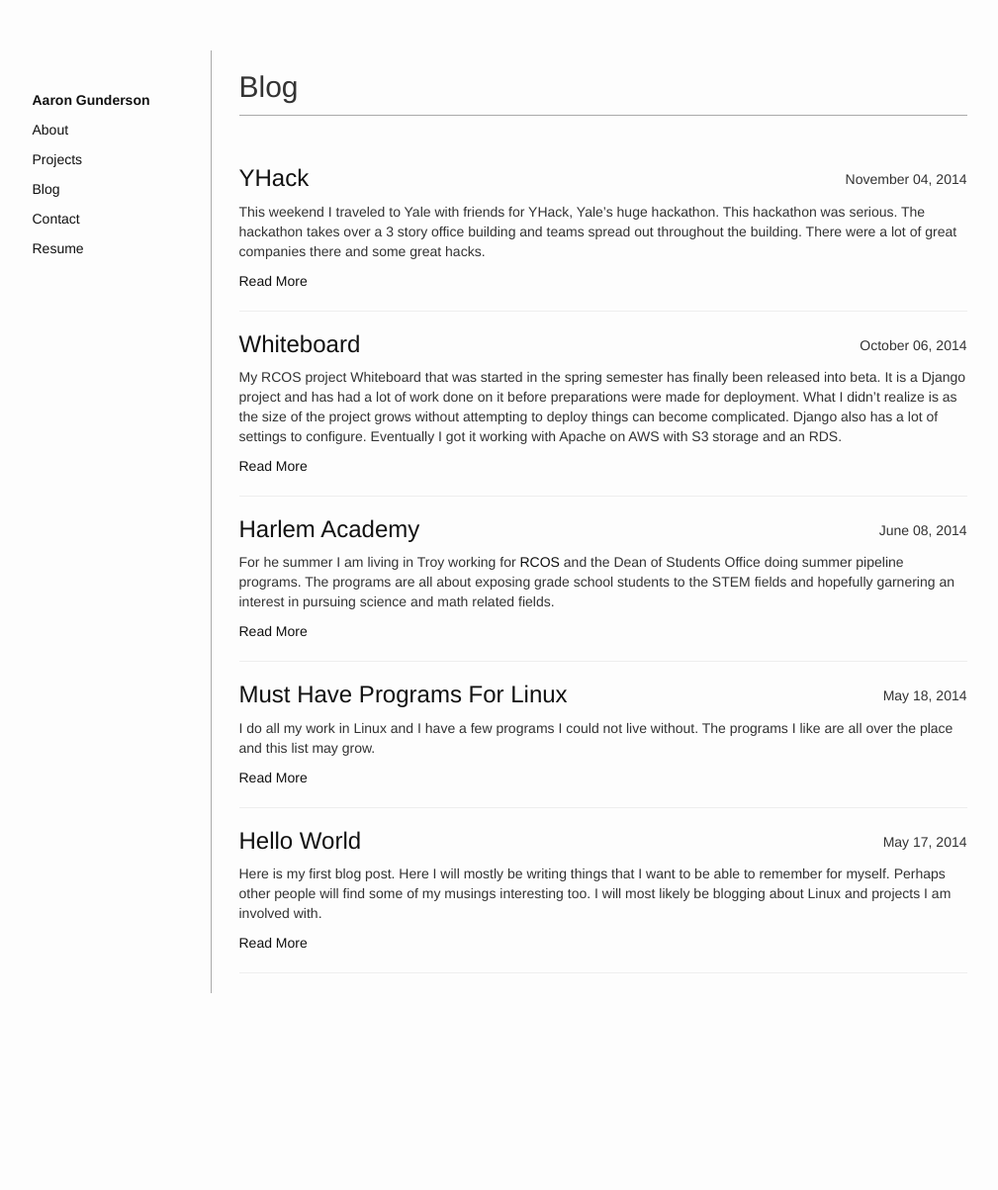
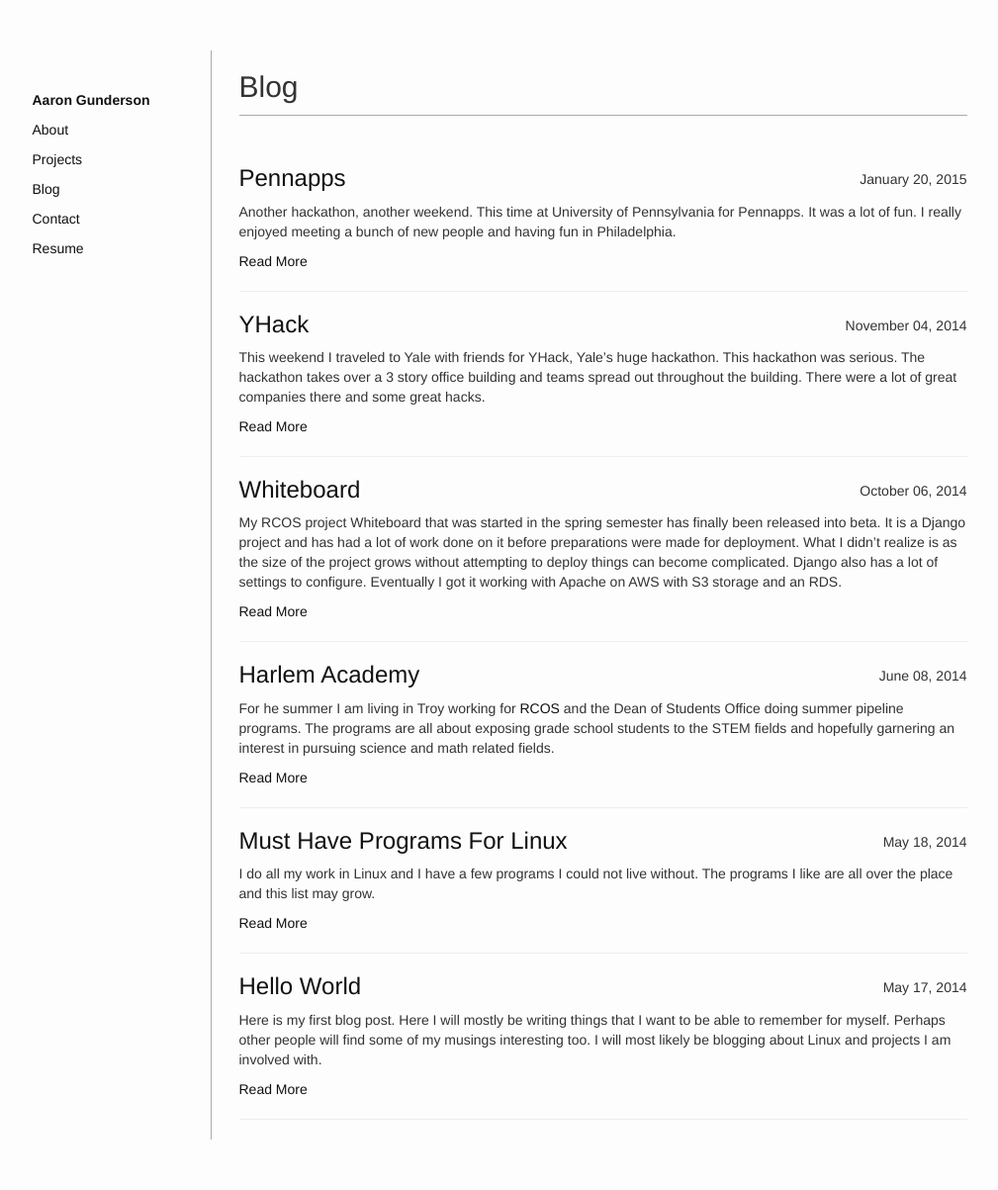
Before and after one commit to agundy/agundy.github.io, a Jekyll site: the page built from blog/index.html, in a window 1280 px wide. Shown: the whole page at 99% size, without its empty margins (135-1144 px from the left). Built offline with Jekyll 4.4.1, drawn with Linux system fonts in a browser that asks for light colours; before the commit the page ends 1055 px from its top, so only the background shows below that.

Commit message:
Update resume, blog and about page slightly

```diff
--- a/_includes/navigation.html
+++ b/_includes/navigation.html
@@ -3,4 +3,4 @@
 <p><a href="/projects/">Projects</a></p>
 <p><a href="/blog/">Blog</a></p>
 <p><a href="/contact">Contact</a></p>
-<p><a href="/assets/Resume.pdf">Resume</a></p>
+<p><a href="/assets/Aaron_Gunderson_Resume.pdf">Resume</a></p>
--- /dev/null
+++ b/_posts/2015-1-20-pennapps.md
@@ -0,0 +1,8 @@
+---
+layout: post
+title: Pennapps
+---
+
+Another hackathon, another weekend. This time at University of Pennsylvania for Pennapps. It was a lot of fun. I really enjoyed meeting a bunch of new people and having fun in Philadelphia.
+
+Kiana and I teamed up again and built a Pebble Messaging Service. Our project is viewable on <a href="http://challengepost.com/software/pebblepokes">Challengepost</a> It is a hackathon project so a little rough around the edges and not complete but we had a pretty solid proof of concept. I built the web service for sending messages and location data and Kiana built the Pebble app. I went a lot more in depth with node.js and Mongodb and learned a lot. Even used some of the angular.js I have been learning recently for the settings page for the Pebble set up and adding friends, custom phrases and an email. Maybe in the future it will be open sourced or release but right now the project is still in development. I really want to see this come to my Pebble though. I see a lot of room for a message building system that we have. It has a lot of potential and beats the quick reply options on the beta version of Pebble for Android.
--- a/about/index.html
+++ b/about/index.html
@@ -6,7 +6,7 @@ header: About
 
 <div class="row">
 	<div class="col-md-12">
-		I am pursuing my Bachelor's of Science in Computer Science at Rensselaer Polytechnic Institute. I have diverse set of interests and love exploring new fields. Here are a few things I love to do in my free time:
+		I am pursuing my Bachelor's of Science in Computer Science at Rensselaer Polytechnic Institute. I have a diverse set of interests and love exploring new fields. Here are a few things I love to do in my free time:
 		<ul>
 			<li>Programming</li>
 			<li>Hiking</li>
```
Also changed, not shown: 3 other files.
